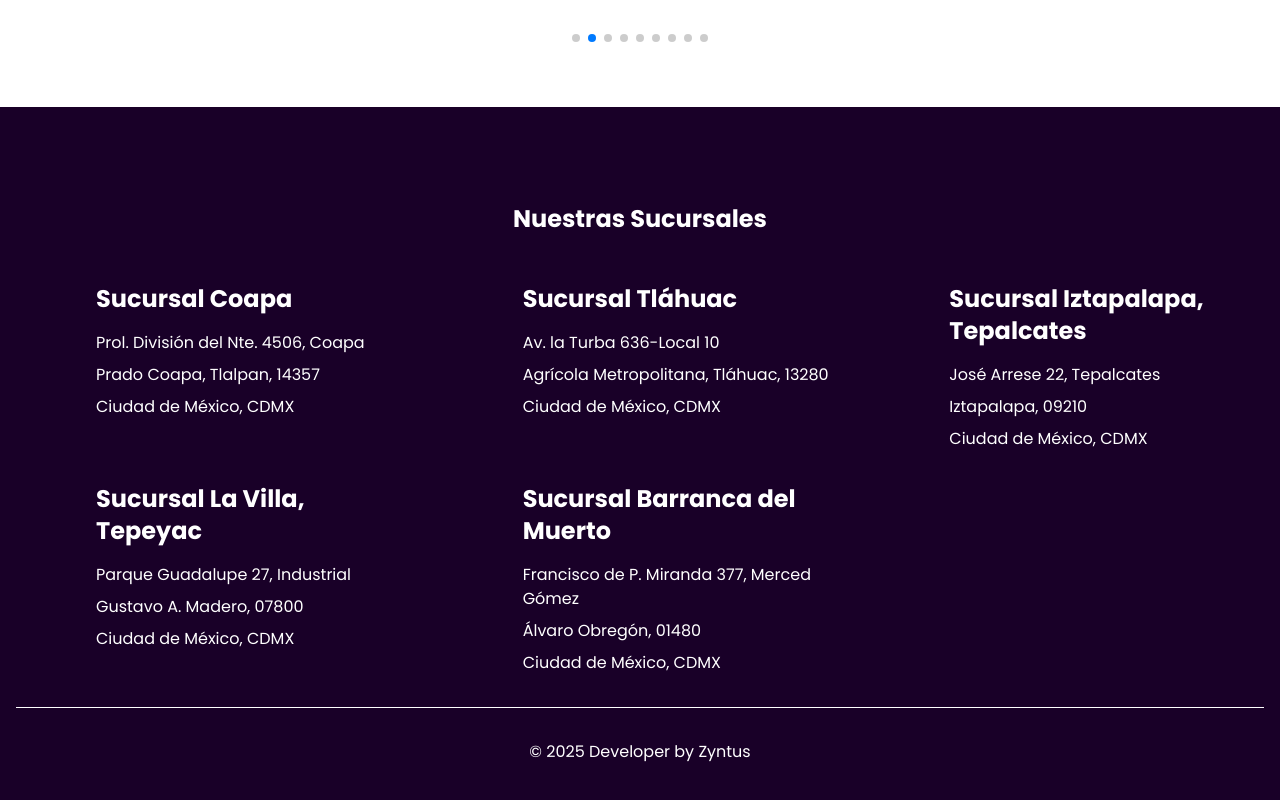
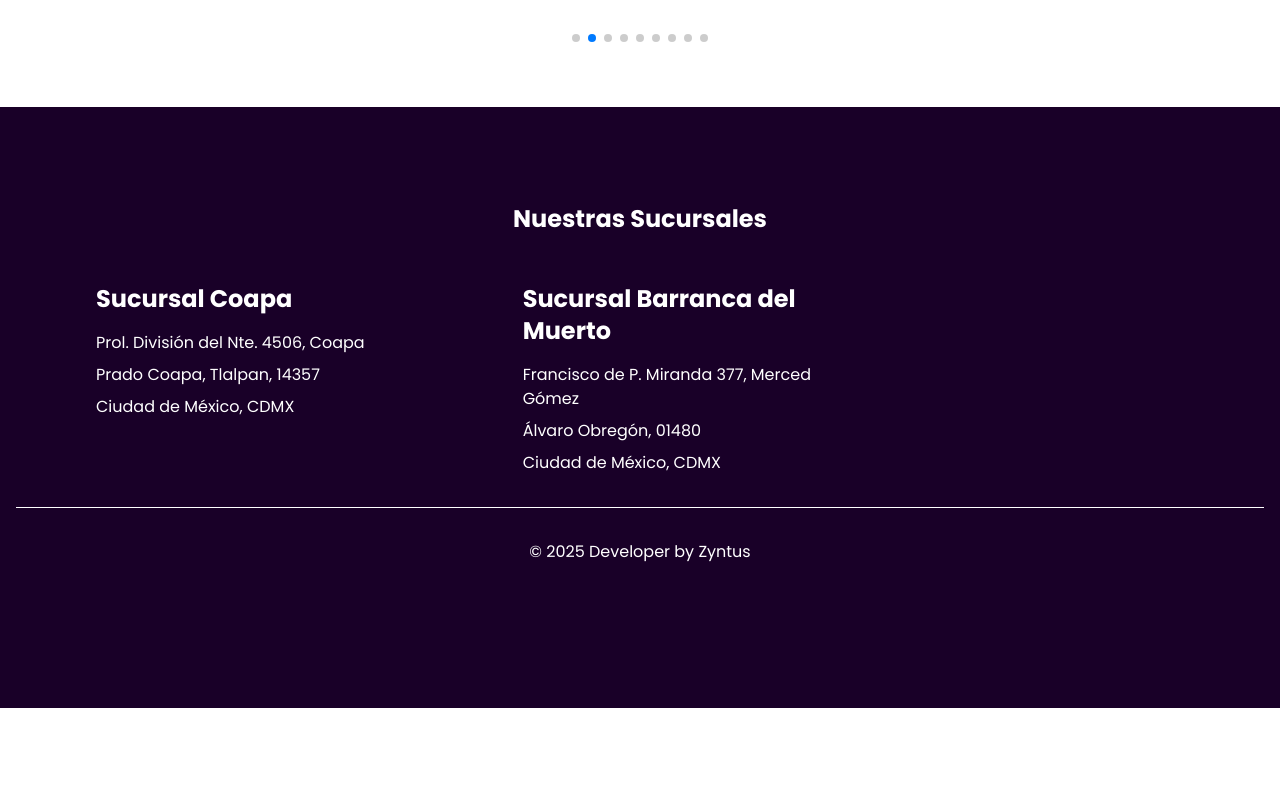
Before and after one commit to BryanTohsaka/pioouch-2, a Next.js app: page / in a window 1280 px wide. Shown: the part 4040-4840 px from the top of the page. After the commit the page ends 4748 px from the top, so only its background shows below. Built offline with nearby package versions, Linux system fonts and the light colour scheme.

Commit message:
55 5100 4343

```diff
--- a/app/components/Btnwp.tsx
+++ b/app/components/Btnwp.tsx
@@ -4,11 +4,11 @@ const Btnwp = () => {
   return (
     <>
       <div className='btn-wp btn-fixed'>
-        <a href='https://wa.me/5570127591?text=Hola%20Sin%20Piojos%C2%AE.%20Me%20puedes%20dar%20info%20sobre%20los%20tratamientos%20para%20eliminar%20piojos?%20Gracias.'>
+        <a href='https://wa.me/5551004343?text=Hola%20Sin%20Piojos%C2%AE.%20Me%20puedes%20dar%20info%20sobre%20los%20tratamientos%20para%20eliminar%20piojos?%20Gracias.'>
         <IoLogoWhatsapp />
         </a>
         </div>
-      <div className='btn-pn btn-fixed'><a href='tel:5570127591'><IoCall /></a></div>
+      <div className='btn-pn btn-fixed'><a href='tel:5551004343'><IoCall /></a></div>
     </>
 
   )
--- a/app/components/Footer/Footer.tsx
+++ b/app/components/Footer/Footer.tsx
@@ -10,33 +10,7 @@ const branches = [
         ],
         phone: "",
     },
-    {
-        name: "Sucursal Tláhuac",
-        address: [
-            "Av. la Turba 636-Local 10",
-            "Agrícola Metropolitana, Tláhuac, 13280",
-            "Ciudad de México, CDMX"
-        ],
-        phone: "",
-    },
-    {
-        name: "Sucursal Iztapalapa, Tepalcates",
-        address: [
-            "José Arrese 22, Tepalcates",
-            "Iztapalapa, 09210",
-            "Ciudad de México, CDMX"
-        ],
-        phone: "",
-    },
-    {
-        name: "Sucursal La Villa, Tepeyac",
-        address: [
-            "Parque Guadalupe 27, Industrial",
-            "Gustavo A. Madero, 07800",
-            "Ciudad de México, CDMX"
-        ],
-        phone: "",
-    },
+
     {
         name: "Sucursal Barranca del Muerto",
         address: [
```
